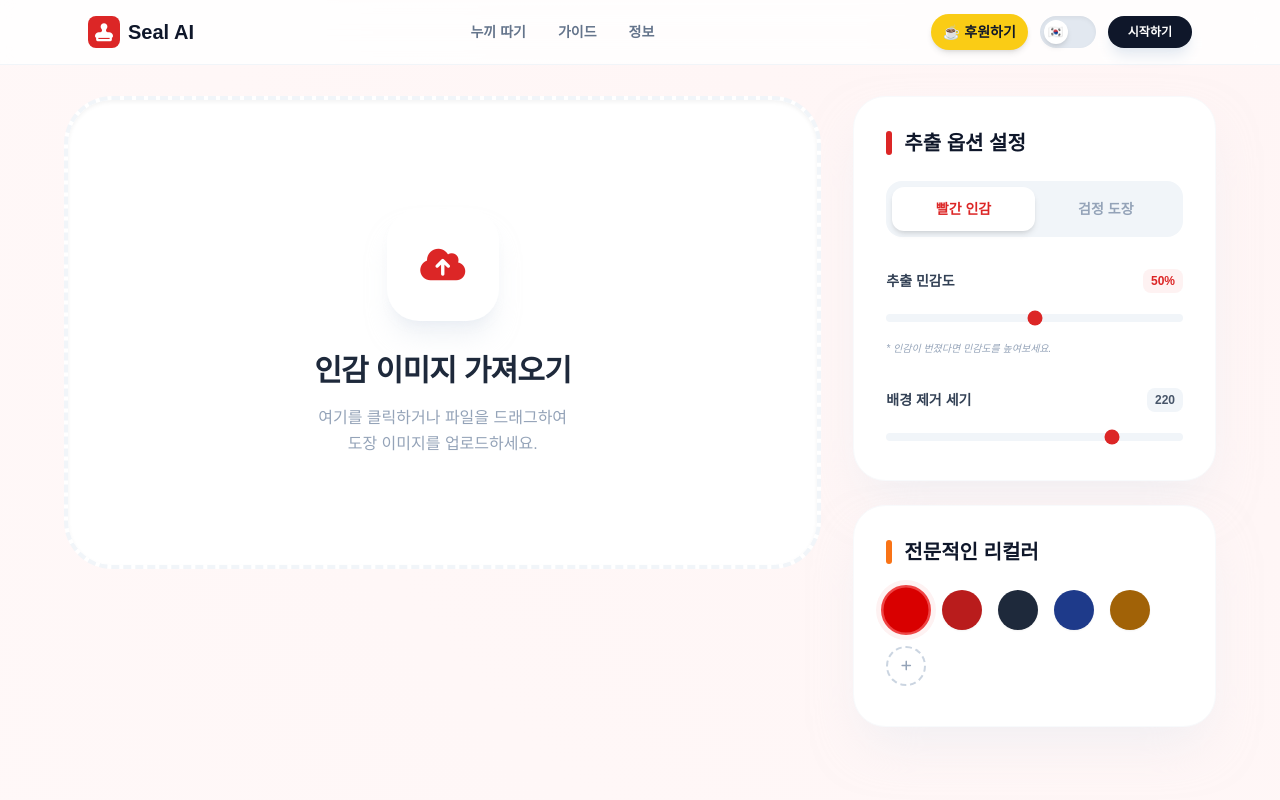
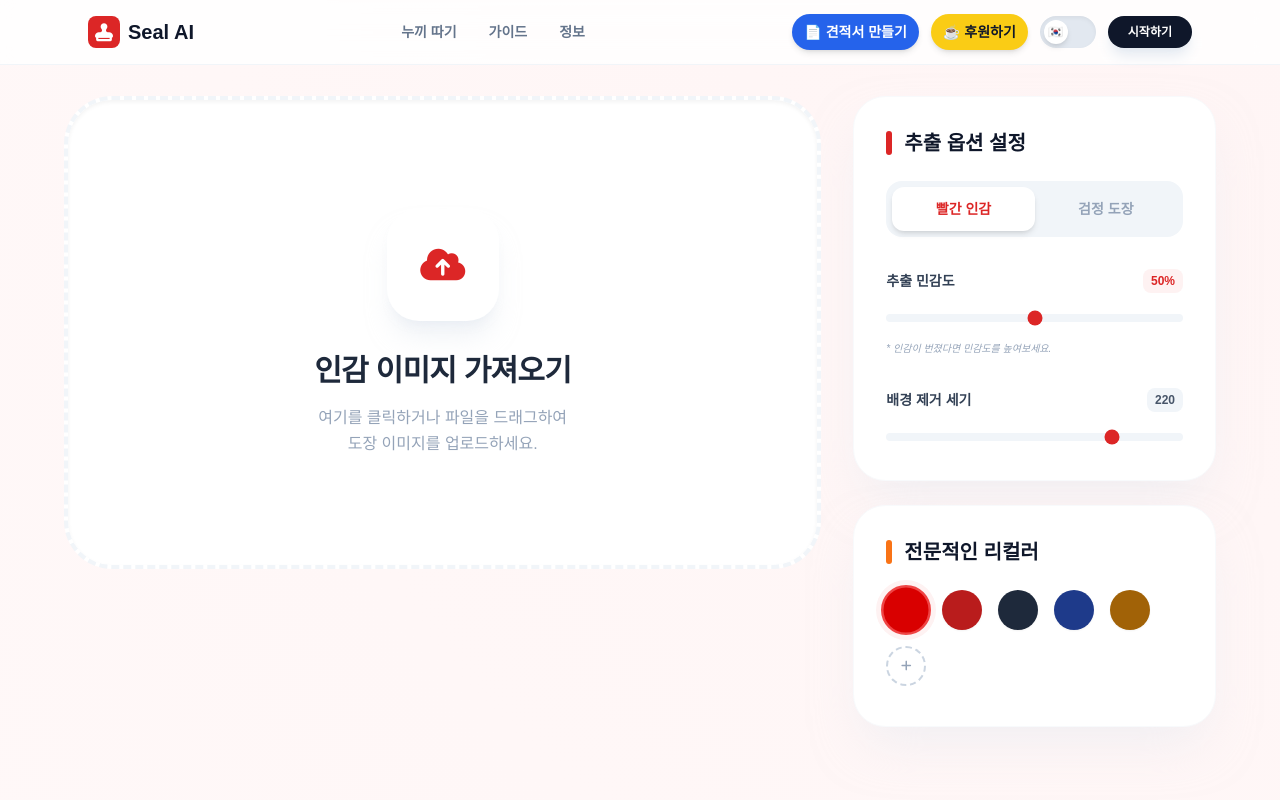
Before and after one commit to lala525404/stamp-remover, a React (Vite) app: page / in a window 1280 px wide. Shown: the top 800 px of the page. Built offline with nearby package versions, Linux system fonts and the light colour scheme; a web font is replaced by a local one.

Commit message:
Update App.tsx

```diff
--- a/App.tsx
+++ b/App.tsx
@@ -292,6 +292,15 @@ const App: React.FC = () => {
             <a href="#info" className="hover:text-red-600 transition-colors">{t.nav.info}</a>
           </div>
           <div className="flex items-center gap-2 md:gap-3">
+            <a
+              href="https://quick-biz-document.vercel.app"
+              target="_blank"
+              rel="noopener noreferrer"
+              className="bg-blue-600 hover:bg-blue-700 text-white font-bold px-3 py-1.5 md:py-2 rounded-full flex items-center gap-1 transition-all shadow-md hover:scale-105 text-xs md:text-sm"
+            >
+              <span>📄</span>
+              <span className="hidden md:inline">견적서 만들기</span>
+            </a>
             <a
                href={BMC_LINK}
                target="_blank"
```
